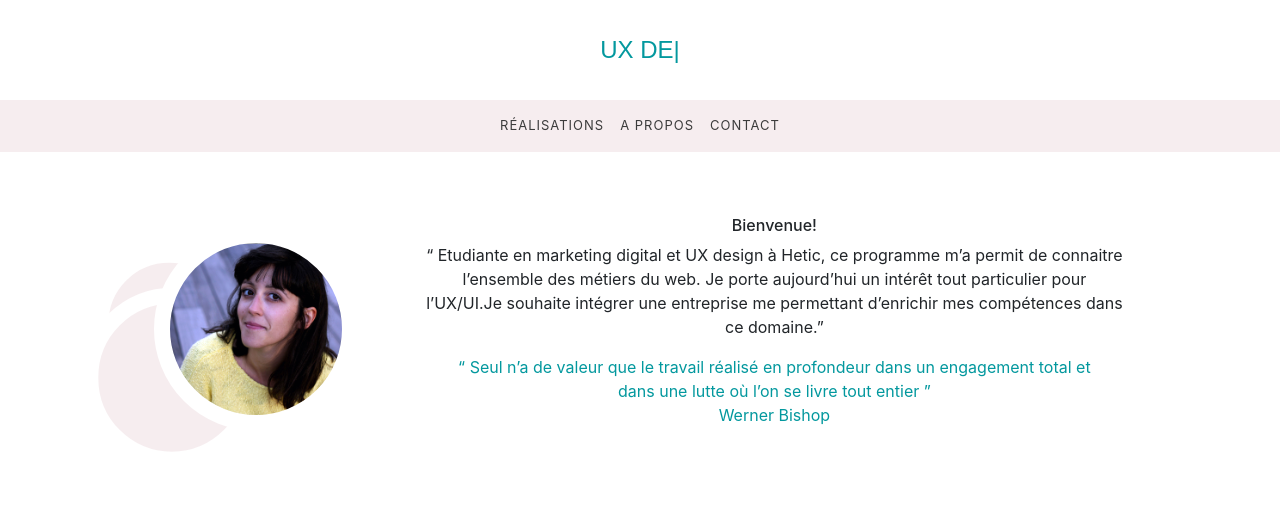
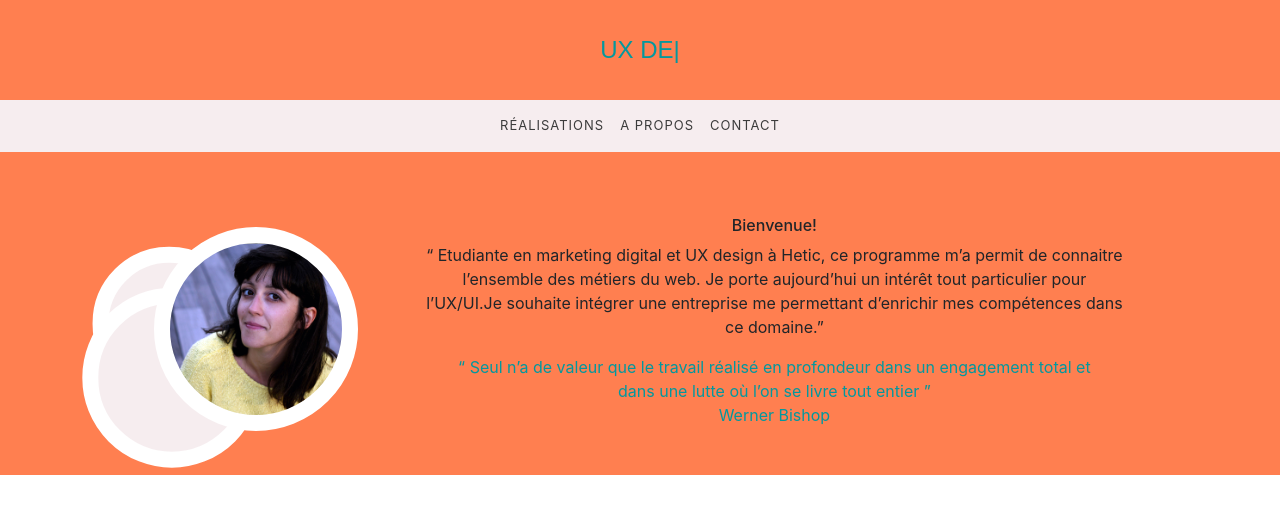
Before and after one commit to Digidelphine/book2020, a React (Create React App) app in the folder book2020/: page / in a window 1280 px wide. Shown: the top 514 px of the page. Built offline with nearby package versions, Linux system fonts and the light colour scheme; a web font is replaced by a local one.

Commit message:
test 2 conflict merge

```diff
--- a/book2020/src/App.css
+++ b/book2020/src/App.css
@@ -1,3 +1,5 @@
 .App {
   text-align: center;
+   /* hello conflit */
+  background-color: coral;
 }
```
